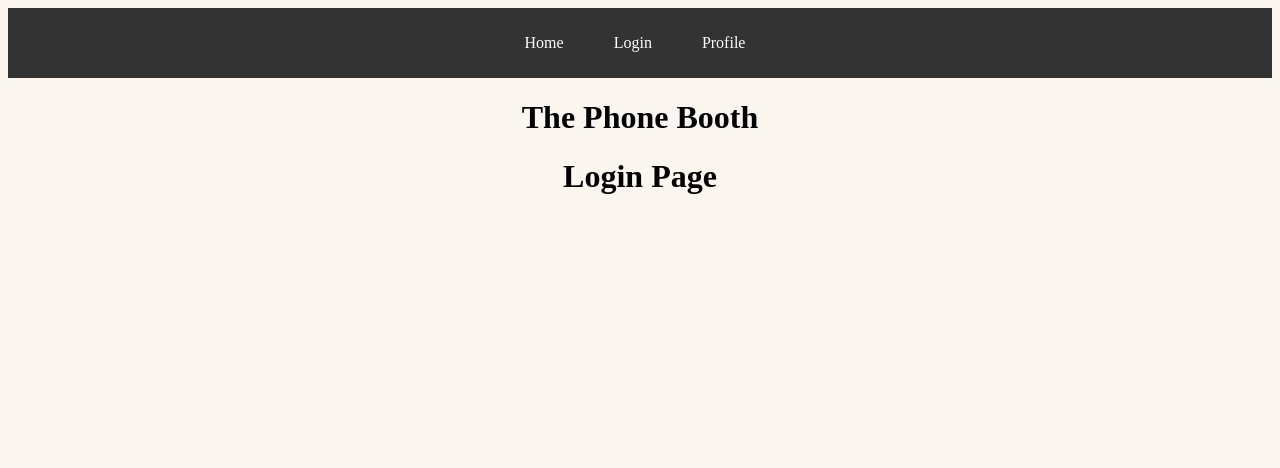
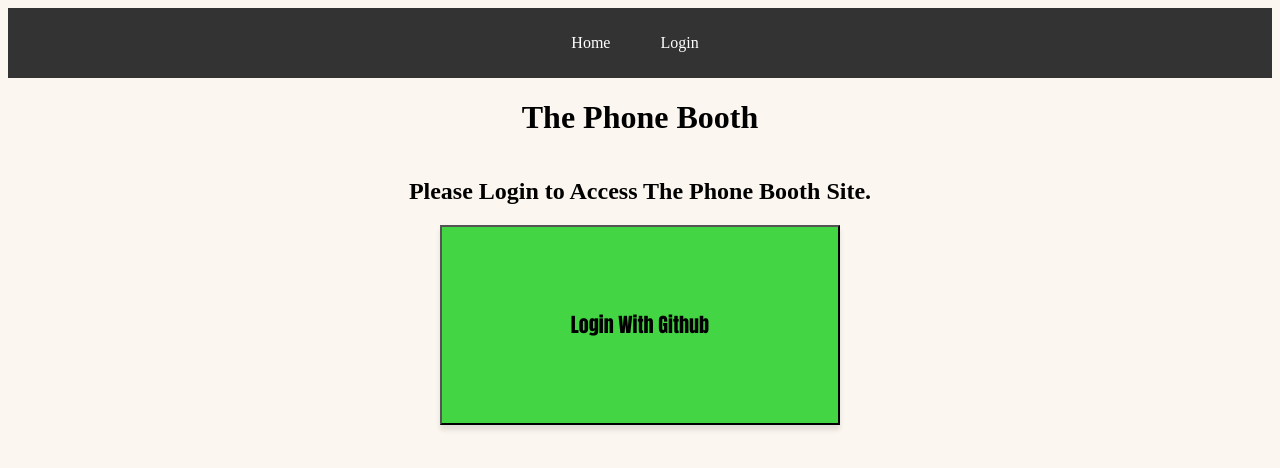
Before and after one commit to Ashtin02/CP4-Proj-Ashtin, a React (Vite) app: page /Login in a window 1280 px wide. Shown: the top 468 px of the page. Built offline with nearby package versions, Linux system fonts and the light colour scheme.

Commit message:
Removed Profile page, got authentication semi working and also loaded data into firebase

```diff
--- a/src/App.jsx
+++ b/src/App.jsx
@@ -3,7 +3,6 @@
 import Header from "./components/Header"
 import Home from "./Pages/Home"
 import Login from "./Pages/Login"
-import Profile from "./Pages/Profile"
 import "./CSS/index.css"
 
 
@@ -14,9 +13,8 @@
       <Header />
       <h1>The Phone Booth</h1>
       <Routes>
+        <Route path="/Login" element={<Login />} />
         <Route path="/" element={<Home />} />
-        <Route path="/Login" element={<Login />} />
-        <Route path="/Profile" element={<Profile />} />
       </Routes>
       </>
   )
--- a/src/CSS/Home.css
+++ b/src/CSS/Home.css
@@ -8,12 +8,13 @@
     border-style: solid;
     border-radius: 10px;
     padding: 10px;
-    margin-bottom: auto;
+    margin-bottom: 400px;
 
 }
 .FilterForm{
     display:flex;
     flex-direction: column;
+    margin: 25px
 }
 
 .ProductCard{
@@ -24,6 +25,7 @@
     display: flex;
     flex-direction: column;
     align-items: center;
+
 
 }
 
@@ -59,6 +61,7 @@
     width: 300px;
     justify-content: center;
     align-items: center;
+    height: 750px;
 }
 
 .ProductDetail img{
@@ -81,3 +84,17 @@
 .ProductDetail h2{
     padding: 10px;
 }
+
+.Login{
+    display: flex;
+    flex-direction: column;
+    align-items: center;
+}
+
+.Login button{
+    height: 200px;
+    width: 400px;
+    font-size: 20px;
+    font-family: Impact, Haettenschweiler, 'Arial Narrow Bold', sans-serif;
+    background-color: rgb(67, 213, 67);
+    box-shadow: 0 5px 5px rgba(0,0,0,0.1);}
--- a/src/CSS/index.css
+++ b/src/CSS/index.css
@@ -7,5 +7,4 @@
 align-items: center;
 justify-content: center;
 
-
 }
--- a/src/Pages/Home.jsx
+++ b/src/Pages/Home.jsx
@@ -4,6 +4,8 @@
 import ProductList from "../components/ProductList"
 import ProductDetails from "../components/ProductDetails"
 import SampleProducts from "../AllProducts"
+import { getDatabase, ref, onValue, set } from "firebase/database";
+import { database } from "../firebase"; // Your Firebase setup
 
 
 const Home = () => {
@@ -12,12 +14,24 @@
   const [products, setProducts] = useState([]);
   const [selectedProduct, setSelectedProduct] = useState({});
 
+
+
   useEffect(() => {
-    setProducts(Object.values(SampleProducts));
+    loadProducts();
   }, [])
 
+  const loadProducts = () => {
+    setProducts(Object.values(SampleProducts))
+
+    const productRef = ref(database, 'products');
+    set(productRef, SampleProducts)
+      .then(() => console.log("Products loaded to firebase"))
+      .catch((error) =>
+      console.error("Error inserting Products into firebase."))
+  }
+
   //Filters the products using ternary operator
-  const filteredProducts = selectedFilter === 'All' ? products : products.filter(product => product.Category === selectedFilter);
+  const filteredProducts = selectedFilter === 'All' ? products : products.filter((product) => product.Category === selectedFilter);
 
   const handleClick = (product) => {
     setSelectedProduct(product);
--- a/src/Pages/Login.jsx
+++ b/src/Pages/Login.jsx
@@ -1,11 +1,12 @@
 import React from 'react'
+import LoginC from "../components/Login"
+import "../CSS/Home.css"
 
 const Login = () => {
   return (
     <div>
-          <h1>
-              Login Page
-      </h1>
+      <LoginC />
+
     </div>
   )
 }
--- a/src/Pages/Profile.jsx
+++ /dev/null
@@ -1,13 +0,0 @@
-import React from 'react'
-
-const Profile = () => {
-  return (
-    <div>
-          <h1>
-              Profile Page
-      </h1>
-    </div>
-  )
-}
-
-export default Profile
--- a/src/components/Header.jsx
+++ b/src/components/Header.jsx
@@ -9,7 +9,6 @@
         <ul>
           <li><Link to="/">Home</Link></li>
           <li><Link to="/Login" >Login</Link></li>
-          <li><Link to="/Profile" >Profile</Link></li>
         </ul>
       </nav>
     </header>
--- /dev/null
+++ b/src/components/Login.jsx
@@ -0,0 +1,30 @@
+import { GithubAuthProvider, getAuth, signInWithPopup } from 'firebase/auth'
+import React from 'react'
+import "../CSS/Home.css"
+import { firebaseApp } from '../firebase'
+
+const LoginC = () => {
+
+    const auth = getAuth(firebaseApp)
+
+    const authenticate = () => {
+        let provider = new GithubAuthProvider();
+        signInWithPopup(auth, provider)
+            .catch((error) => console.error("Error during Authentication: ", error));
+    }
+
+
+    return (
+        <div className="Login">
+            <h2>
+                Please Login to Access The Phone Booth Site.
+            </h2>
+
+            <button className="GitHubLogin" onClick={authenticate}>
+                Login With Github
+            </button>
+        </div>
+    )
+
+}
+export default LoginC
--- a/src/components/ProductDetails.jsx
+++ b/src/components/ProductDetails.jsx
@@ -1,7 +1,17 @@
-import React from 'react'
+import React, { useState, useEffect } from 'react';
 import "../CSS/Home.css"
+import { getAuth, onAuthStateChanged, signInWithPopup, signOut } from "firebase/auth";
+import { getDatabase, ref, get, set } from "firebase/database";
+import { firebaseApp } from '../firebase';
 
-const ProductDetails = ({product}) => {
+const auth = getAuth(firebaseApp);
+const database = getDatabase(firebaseApp)
+
+const ProductDetails = ({ product }) => {
+  const [uid, setUid] = useState(null);
+  const [owner, setOwner] = useState(null);
+
+
   return (
     <div className="ProductDetail">
       <img src={product.image} alt="product Image" />
--- /dev/null
+++ b/src/firebase.js
@@ -0,0 +1,22 @@
+// Import the functions you need from the SDKs you need
+import { initializeApp } from "firebase/app";
+import { getDatabase } from "firebase/database";
+
+// Your web app's Firebase configuration
+// For Firebase JS SDK v7.20.0 and later, measurementId is optional
+const firebaseConfig = {
+  apiKey: "AIzaSyAG3V8UJWL1SD31k8lxDO1cVzOquPhjDSg",
+  authDomain: "the-phone-booth.firebaseapp.com",
+  databaseURL: "https://the-phone-booth-default-rtdb.firebaseio.com",
+  projectId: "the-phone-booth",
+  storageBucket: "the-phone-booth.firebasestorage.app",
+  messagingSenderId: "48174825489",
+  appId: "1:48174825489:web:43a934c53ab5dc9442f1b0",
+  measurementId: "G-WVJSMMDF7Q"
+};
+
+// Initialize Firebase
+const firebaseApp = initializeApp(firebaseConfig);
+const database = getDatabase(firebaseApp);
+
+export { firebaseApp, database}
```
